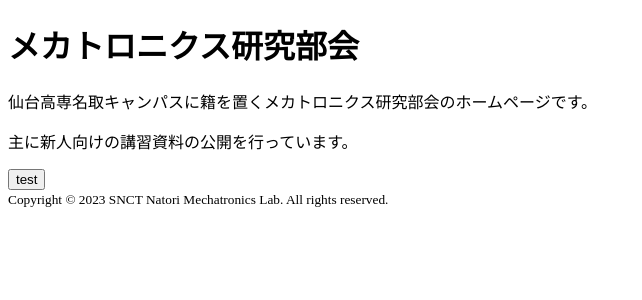
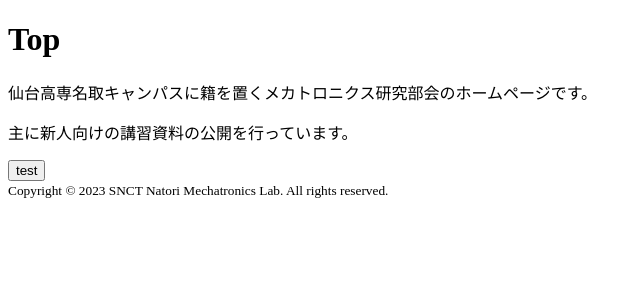
Before and after one commit to mecha-natori/mecha-natori.github.io, a React app: page / in a window 1280 px wide. Shown: the top 300 px of the page, without its empty margins (0-642 px from the left). Built offline with nearby package versions, Linux system fonts and the light colour scheme; the HTML template or start-up script is replaced by a standard one.

Commit message:
URL直打ちでもアクセスできるようHackを追加。

```diff
--- a/package.json
+++ b/package.json
@@ -8,6 +8,7 @@
         "@types/node": "^18.14.0",
         "@types/react": "^18.0.28",
         "@types/react-dom": "^18.0.11",
+        "@types/react-helmet": "^6.1.6",
         "@types/sass": "^1.43.1",
         "@typescript-eslint/eslint-plugin": "^5.51.0",
         "@typescript-eslint/parser": "^5.51.0",
@@ -37,6 +38,7 @@
         "postcss-cli": "^10.1.0",
         "react": "^18.2.0",
         "react-dom": "^18.2.0",
+        "react-helmet": "^6.1.0",
         "react-router": "^6.8.1",
         "react-router-dom": "^6.8.1",
         "rimraf": "^4.1.2",
--- a/src/Main.tsx
+++ b/src/Main.tsx
@@ -2,16 +2,24 @@
 
 import { Footer } from './Footer';
 import { Header } from './Header';
+import { Helmet } from 'react-helmet';
 import type { ReactNode } from 'react';
 
 type Props = {
     children: ReactNode,
-    title: string
+    description?: string,
+    title?: string
 };
 
-export function Main({ children, title }: Props): JSX.Element {
+export function Main({ children, description, title }: Props): JSX.Element {
     return (
         <>
+            <Helmet meta={[
+                {
+                    content: description,
+                    name: 'description'
+                }
+            ]} title={`${title} - メカトロニクス研究部会`} />
             <Header />
             <main className="main">
                 <h1 className="title">{title}</h1>
--- a/src/Routers.tsx
+++ b/src/Routers.tsx
@@ -5,13 +5,35 @@ import { Index } from './pages';
 import { One } from './pages/1';
 import { Zero } from './pages/0';
 
+type Heads = {
+    [page: string]: {
+        description: string,
+        title: string
+    }
+};
+
 export function Routers(): JSX.Element {
+    const root: string = process.env['PUBLIC_URL'] ?? '';
+    const head: Heads = {
+        index: {
+            description: 'メカトロニクス研究部会のホームページです。',
+            title: 'Top'
+        },
+        one: {
+            description: '1ページ目です。',
+            title: '1'
+        },
+        zero: {
+            description: 'テストです。',
+            title: '0'
+        }
+    };
     return (
         <BrowserRouter>
             <Routes>
-                <Route path="/" element={<Index />} />
-                <Route path="/0" element={<Zero />} />
-                <Route path="/1" element={<One />} />
+                <Route path={`${root}/`} element={<Index description={head['index']?.description} title={head['index']?.title} />} />
+                <Route path={`${root}/0`} element={<Zero description={head['zero']?.description} title={head['zero']?.title} />} />
+                <Route path={`${root}/1`} element={<One description={head['one']?.description} title={head['one']?.title} />} />
             </Routes>
         </BrowserRouter>
     );
--- a/src/index.tsx
+++ b/src/index.tsx
@@ -3,5 +3,5 @@
 import ReactDOM, { Root } from 'react-dom/client';
 import { Routers } from './Routers';
 
-const root: Root = ReactDOM.createRoot(document.body);
+const root: Root = ReactDOM.createRoot(document.getElementById('root')!);
 root.render(<Routers />);
--- a/src/pages/0.tsx
+++ b/src/pages/0.tsx
@@ -4,10 +4,15 @@ import { Main } from '../Main';
 import { useNavigate } from 'react-router';
 import type { NavigateFunction } from 'react-router';
 
-export function Zero(): JSX.Element {
+type Props = {
+    description?: string,
+    title?: string
+};
+
+export function Zero({ description, title }: Props): JSX.Element {
     const navigate: NavigateFunction = useNavigate();
     return (
-        <Main title="テスト">
+        <Main description={description} title={title}>
             <p>これはテストです。</p>
             <button type="button" onClick={() => navigate('/1')}>ここを押すと1ページに遷移します。</button>
         </Main>
--- a/src/pages/1.tsx
+++ b/src/pages/1.tsx
@@ -2,9 +2,14 @@
 
 import { Main } from '../Main';
 
-export function One(): JSX.Element {
+type Props = {
+    description?: string,
+    title?: string
+};
+
+export function One({ description, title }: Props): JSX.Element {
     return (
-        <Main title="1ページ目">
+        <Main description={description} title={title}>
             <p>1ページ目です。</p>
         </Main>
     );
--- a/src/pages/index.tsx
+++ b/src/pages/index.tsx
@@ -3,10 +3,15 @@
 import { Main } from '../Main';
 import { NavigateFunction, useNavigate } from 'react-router';
 
-export function Index(): JSX.Element {
+type Props = {
+    description?: string,
+    title?: string
+};
+
+export function Index({ description, title }: Props): JSX.Element {
     const navigate: NavigateFunction = useNavigate();
     return (
-        <Main title="メカトロニクス研究部会">
+        <Main description={description} title={title}>
             <p>仙台高専名取キャンパスに籍を置くメカトロニクス研究部会のホームページです。</p>
             <p>主に新人向けの講習資料の公開を行っています。</p>
             <button type="button" onClick={() => navigate('/0')}>test</button>
```
Also changed, not shown: 3 other files (tests, documents, lock files or other folders).
